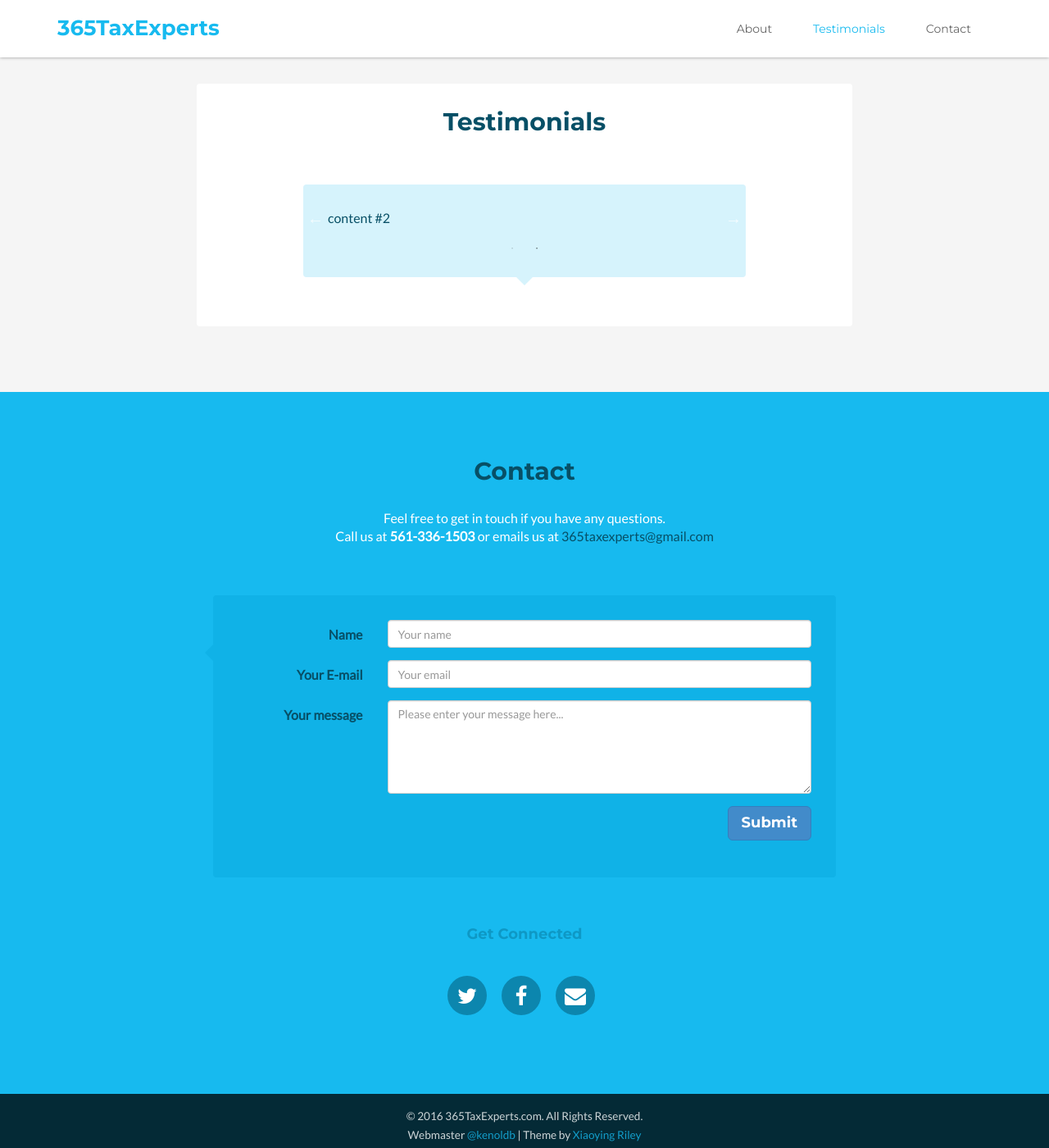
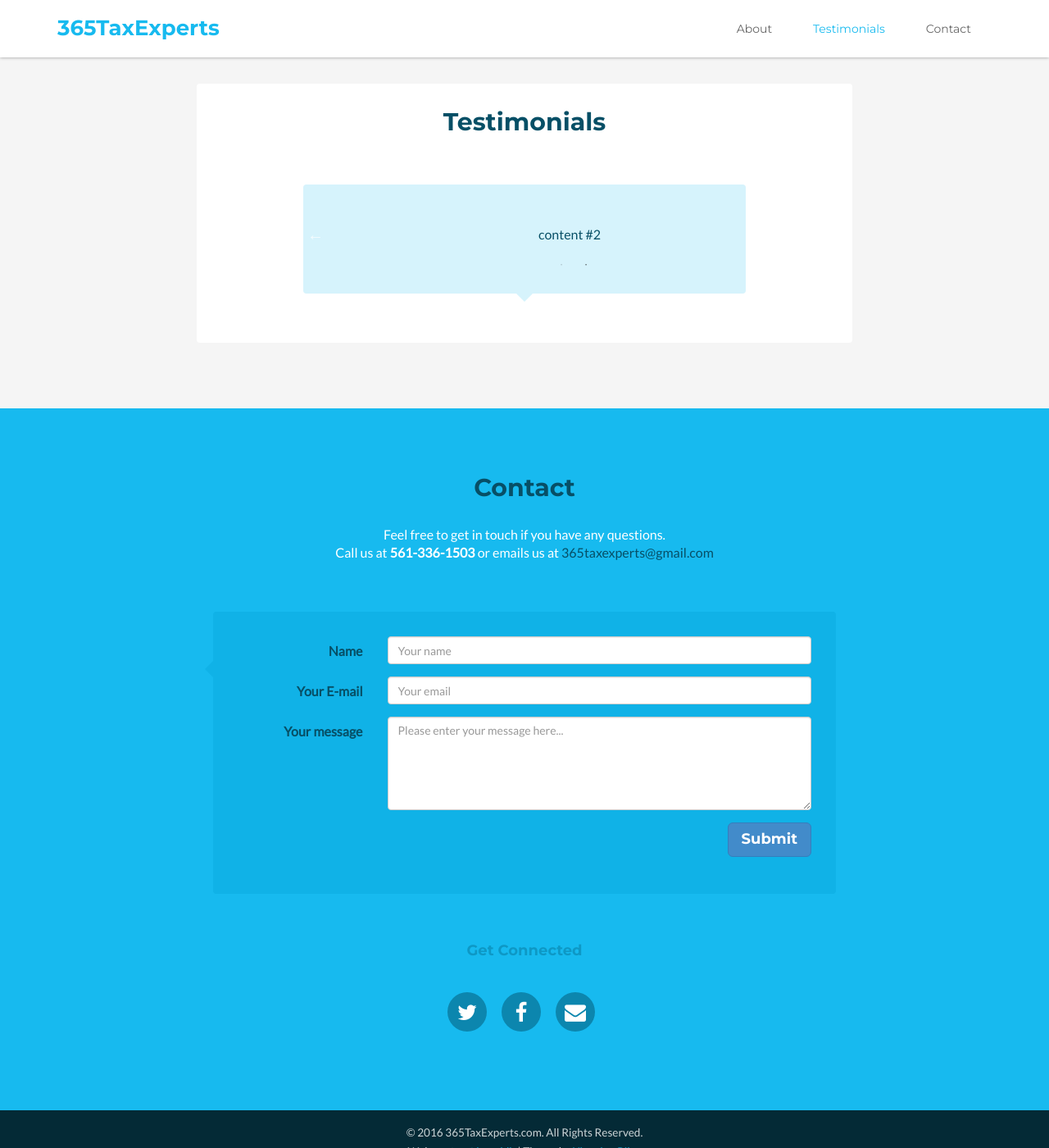
Before and after one commit to rdelphin/rdelphin.github.io, a Jekyll site: the page built from index.html, in a window 1280 px wide and 1400 px high, scrolled down 956 px. Shown: the whole window at 82% size. Built offline with Jekyll 4.4.1, drawn with Linux system fonts in a browser that asks for light colours; some web fonts are replaced.

Commit message:
add carousel styles

```diff
--- a/public/css/styles.css
+++ b/public/css/styles.css
@@ -620,3 +620,14 @@ pre code {
 .envcontact {
   font-size: 70px;
 }
+
+/* Slick Carousel */
+.slider{
+    width:600px;
+    margin:20px auto;
+    text-align:center;
+  }
+
+  .slider div{
+    margin-right:5px;
+  }
```
Also changed, not shown: 1 other file.
